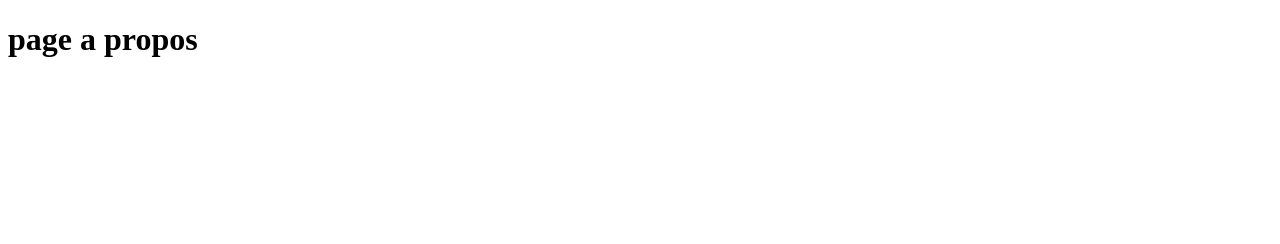
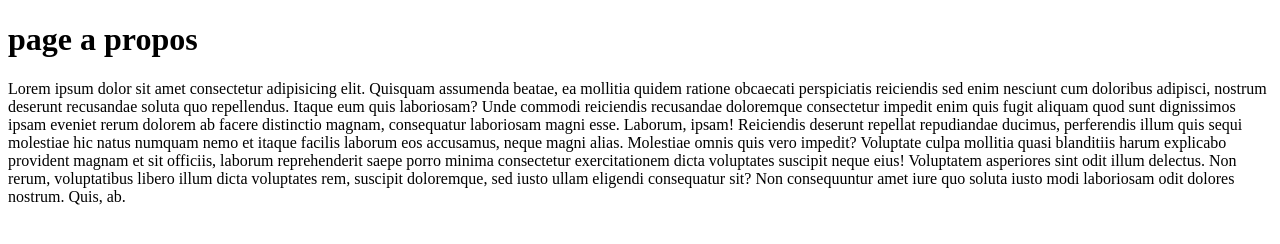
Before and after one commit to Kalel225/myProject, a plain HTML site: page apropos.html in a window 1280 px wide. Drawn offline with Linux system fonts and the light colour scheme.

Commit message:
ajout d'un paragraphe a la page apropos

```diff
--- a/apropos.html
+++ b/apropos.html
@@ -9,5 +9,12 @@
   <h1>
     page a propos
   </h1>
+  <p>
+    Lorem ipsum dolor sit amet consectetur adipisicing elit. Quisquam assumenda beatae, ea mollitia quidem ratione obcaecati perspiciatis reiciendis sed enim nesciunt cum doloribus adipisci, nostrum deserunt recusandae soluta quo repellendus.
+    Itaque eum quis laboriosam? Unde commodi reiciendis recusandae doloremque consectetur impedit enim quis fugit aliquam quod sunt dignissimos ipsam eveniet rerum dolorem ab facere distinctio magnam, consequatur laboriosam magni esse.
+    Laborum, ipsam! Reiciendis deserunt repellat repudiandae ducimus, perferendis illum quis sequi molestiae hic natus numquam nemo et itaque facilis laborum eos accusamus, neque magni alias. Molestiae omnis quis vero impedit?
+    Voluptate culpa mollitia quasi blanditiis harum explicabo provident magnam et sit officiis, laborum reprehenderit saepe porro minima consectetur exercitationem dicta voluptates suscipit neque eius! Voluptatem asperiores sint odit illum delectus.
+    Non rerum, voluptatibus libero illum dicta voluptates rem, suscipit doloremque, sed iusto ullam eligendi consequatur sit? Non consequuntur amet iure quo soluta iusto modi laboriosam odit dolores nostrum. Quis, ab.
+  </p>
 </body>
 </html>
```
